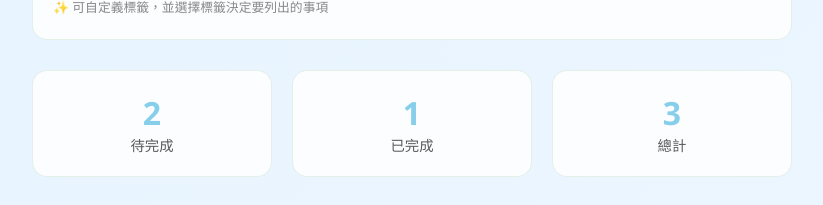
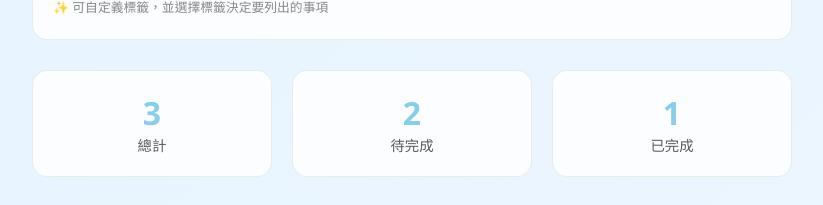
Before and after one commit to cyanshub/starter-vue-todolist, a Vue app: page /todos in a window 1280 px wide. Shown: the part 193-398 px from the top of the page, without its empty margins (228-1051 px from the left). Built offline with nearby package versions, Linux system fonts and the light colour scheme.

Commit message:
fix: 調整總計、待完成、已完成的順序

```diff
--- a/src/views/TodoList.vue
+++ b/src/views/TodoList.vue
@@ -21,16 +21,16 @@
     <!-- 統計資訊 -->
     <div class="stats">
       <div class="stat-item">
+        <span class="stat-number">{{ filteredTodos.length }}</span>
+        <span class="stat-label">總計</span>
+      </div>
+      <div class="stat-item">
         <span class="stat-number">{{ filteredPendingTodos.length }}</span>
         <span class="stat-label">待完成</span>
       </div>
       <div class="stat-item">
         <span class="stat-number">{{ filteredCompletedTodos.length }}</span>
         <span class="stat-label">已完成</span>
-      </div>
-      <div class="stat-item">
-        <span class="stat-number">{{ filteredTodos.length }}</span>
-        <span class="stat-label">總計</span>
       </div>
     </div>
 
```
